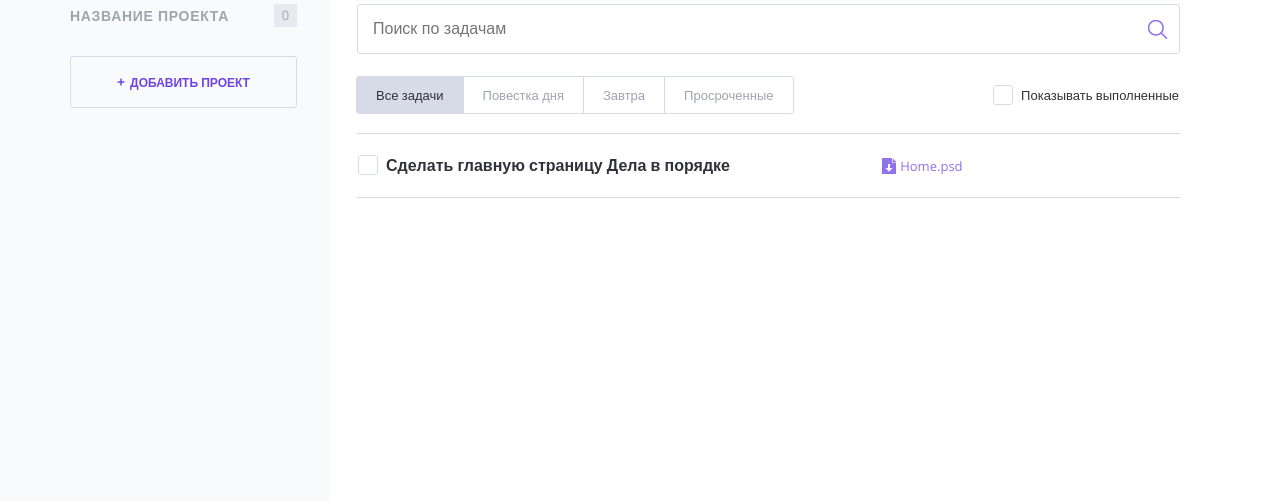
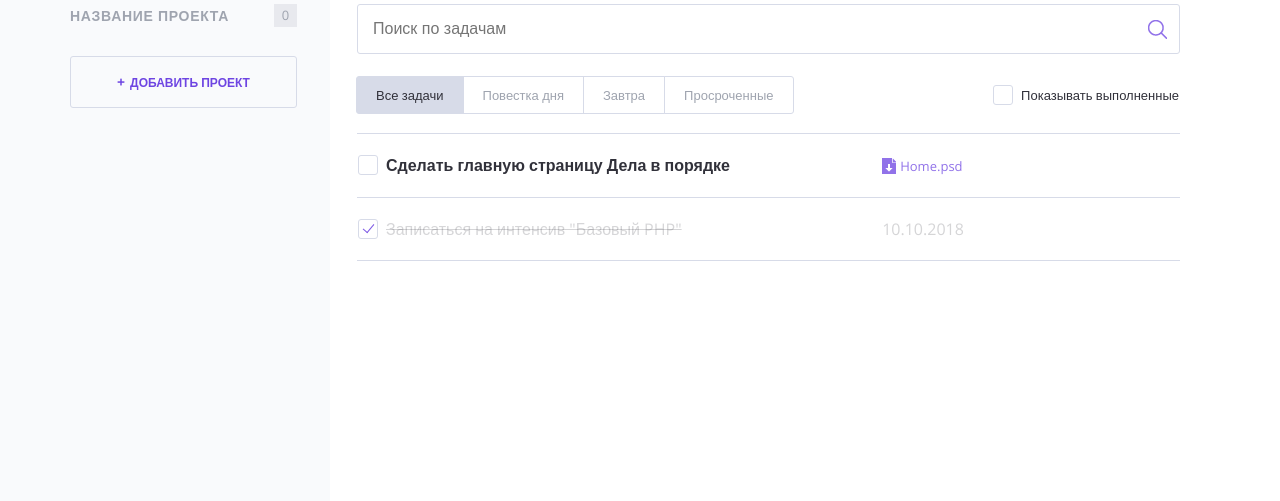
Before and after one commit to aendnn/doingsdone, a PHP site: page / in a window 1280 px wide. Shown: the part 145-646 px from the top of the page. Run offline with PHP 8.4, Linux system fonts and the light colour scheme.

Commit message:
Условия

```diff
--- a/index.php
+++ b/index.php
@@ -75,7 +75,10 @@ $show_complete_tasks = rand(0, 1);
                     </nav>
 
                     <label class="checkbox">
-                        <!--добавить сюда аттрибут "checked", если переменная $show_complete_tasks равна единице-->
+                        <?php
+                        if ($show_complete_tasks == 1): ?>
+                        <input class="checkbox__input visually-hidden show_completed" type="checkbox" checked>
+                        <?php endif; ?>
                         <input class="checkbox__input visually-hidden show_completed" type="checkbox">
                         <span class="checkbox__text">Показывать выполненные</span>
                     </label>
@@ -96,7 +99,20 @@ $show_complete_tasks = rand(0, 1);
 
                         <td class="task__date"></td>
                     </tr>
-                    <!--показывать следующий тег <tr/>, если переменная $show_complete_tasks равна единице-->
+                    <?php if ($show_complete_tasks == 1): ?>
+                    <tr class="tasks__item task task--completed">
+                        <td class="task__select">
+                            <label class="checkbox task__checkbox">
+                                <input class="checkbox__input visually-hidden" type="checkbox" checked>
+                                <span class="checkbox__text">Записаться на интенсив "Базовый PHP"</span>
+                            </label>
+                        </td>
+                        <td class="task__date">10.10.2018</td>
+
+                        <td class="task__controls">
+                        </td>
+                    </tr>
+                    <?php endif; ?>
                 </table>
             </main>
         </div>
```
